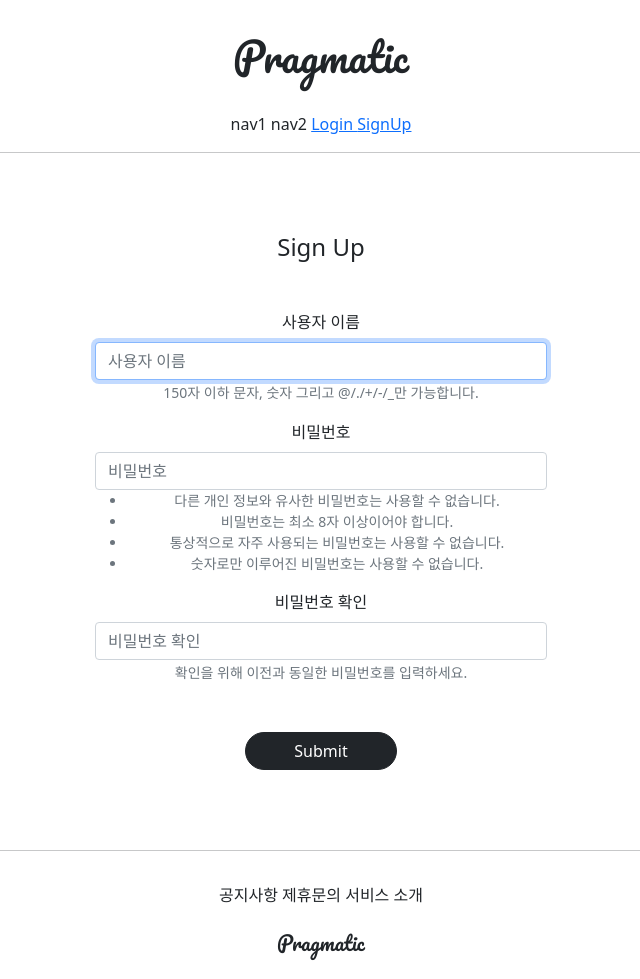
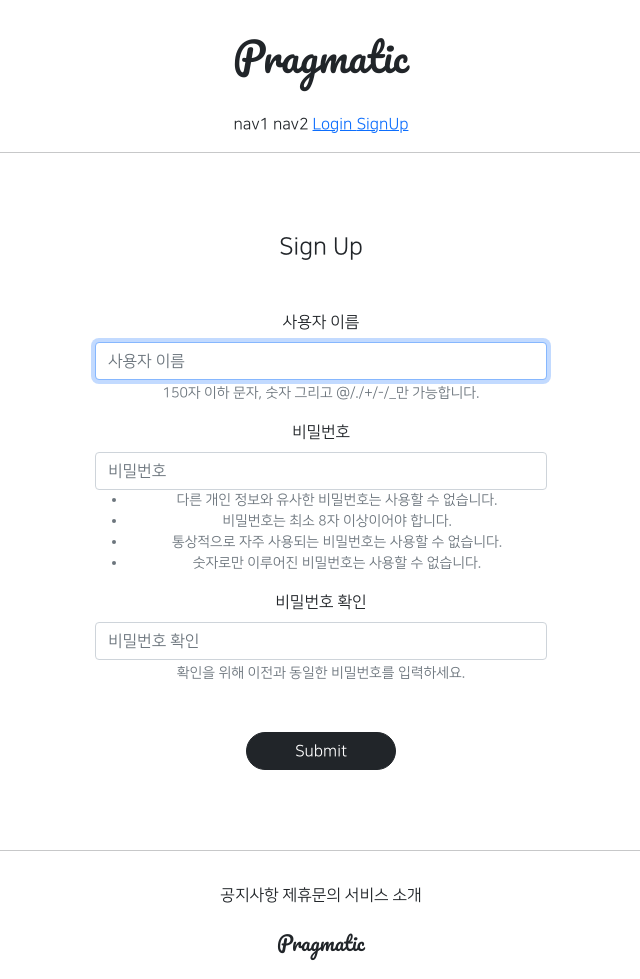
Before and after one commit to hyoung2/hhnini_4, a Django app: page /accounts/create/ in a window 1280 px wide. Shown: the whole page, without its empty margins (319-959 px from the left). Run offline with Django 3.2, Linux system fonts and the light colour scheme; parts of the project's set-up code (start-up, migrations or seed data) failed here and were passed over; some libraries are stand-ins or nearby versions.

Commit message:
7/16 4ban class commit 2

```diff
--- a/templates/base.html
+++ b/templates/base.html
@@ -1,7 +1,7 @@
 <!DOCTYPE html>
 {% include 'head.html' %}
 
-<body>
+<body style = "font-family: NanumSquareR">
 
 {% include 'header.html' %}
 
--- a/templates/head.html
+++ b/templates/head.html
@@ -15,4 +15,29 @@
 
     {#  DEFAULT CSS LINK  #}
     <link rel="stylesheet" type="text/css" href="{%static "base.css"%}">
+
+    <style>
+        @font-face {
+            font-family: 'NanumSquareR';
+            src: local('NanumSquareR'),
+            url("{% static 'fonts/NanumSquareR.otf' %}") format("opentype");
+        }
+        @font-face {
+            font-family: 'NanumSquareEB';
+            src: local('NanumSquareEB'),
+            url("{% static 'fonts/NanumSquareEB.otf' %}") format("opentype");
+        }
+        @font-face {
+            font-family: 'NanumSquareB';
+            src: local('NanumSquareB'),
+            url("{% static 'fonts/NanumSquareB.otf' %}") format("opentype");
+        }
+        @font-face {
+            font-family: 'NanumSquareL';
+            src: local('NanumSquareL'),
+            url("{% static 'fonts/NanumSquareL.otf' %}") format("opentype");
+        }
+    </style>
+
+
 </head>
```
Also changed, not shown: static/fonts/NanumSquareB.otf (added), static/fonts/NanumSquareEB.otf (added), static/fonts/NanumSquareL.otf (added), static/fonts/NanumSquareR.otf (added).
